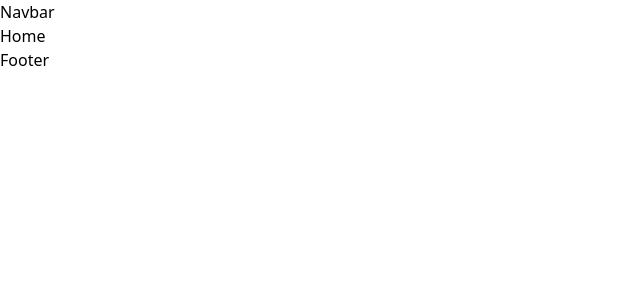
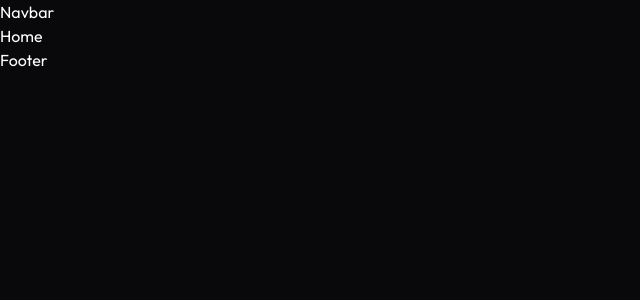
Before and after one commit to amaliakivansa/fullstack-movie-ticket-booking-app, a React (Vite) app in the folder client/: page / in a window 1280 px wide. Shown: the top 300 px of the page, without its empty margins (0-640 px from the left). Built offline with nearby package versions, Linux system fonts and the light colour scheme.

Commit message:
feat: add gfont & global css

```diff
--- a/client/src/index.css
+++ b/client/src/index.css
@@ -1 +1,18 @@
-@import "tailwindcss";
+@import url('https://fonts.googleapis.com/css2?family=Nunito+Sans:ital,opsz,wght@0,6..12,200..1000;1,6..12,200..1000&family=Outfit:wght@100..900&family=Roboto:ital,wght@0,100..900;1,100..900&display=swap');
+@import 'tailwindcss';
+
+@theme {
+  --color-primary: #f84565;
+  --color-primary-dull: #d63854;
+}
+
+* {
+  font-family: 'Outfit', sans-serif;
+  scrollbar-width: thin;
+  scrollbar-color: #787777 #1e1e1e;
+}
+
+body {
+    color: white;
+    background-color: #09090B;
+}
```
